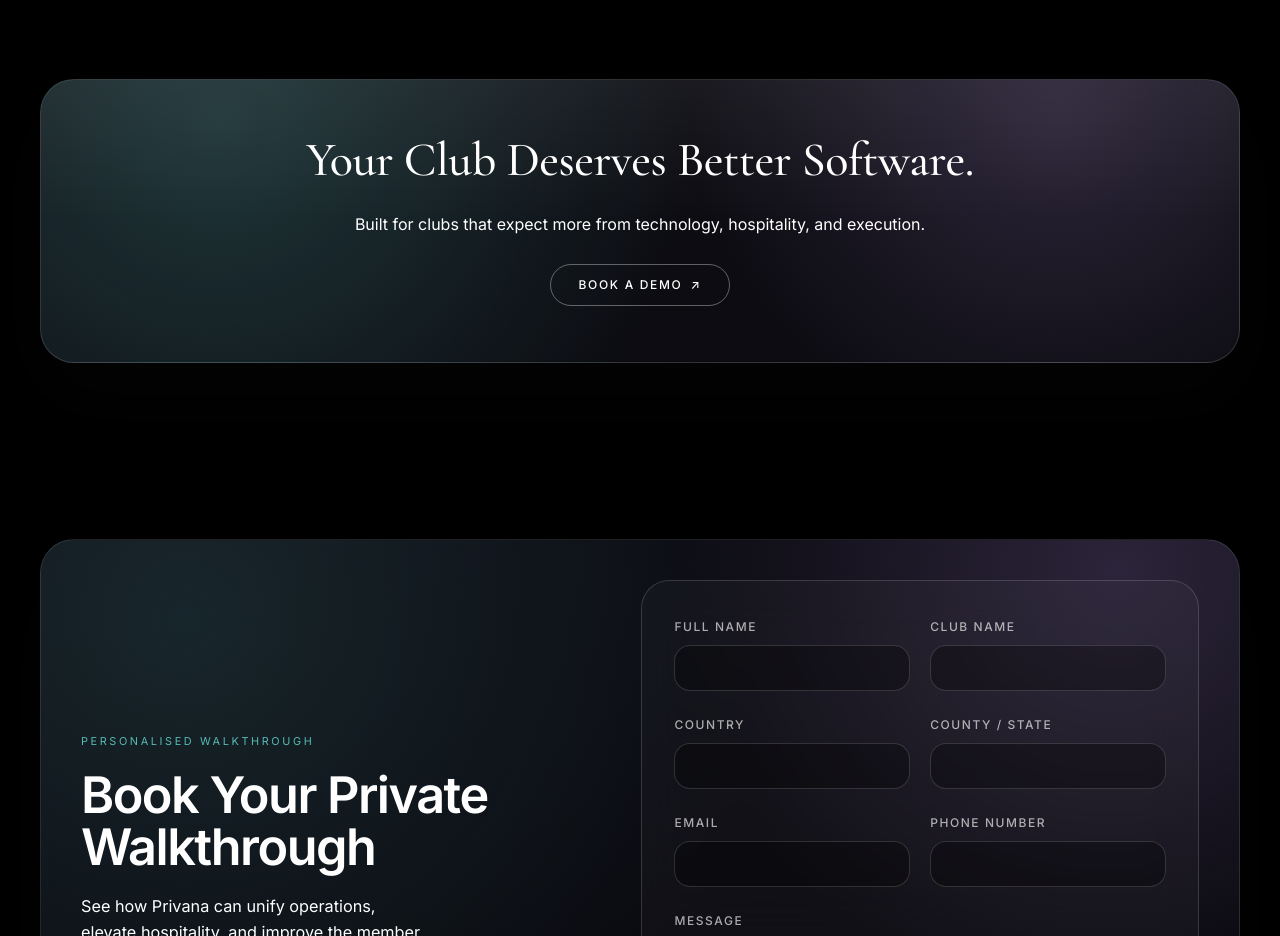
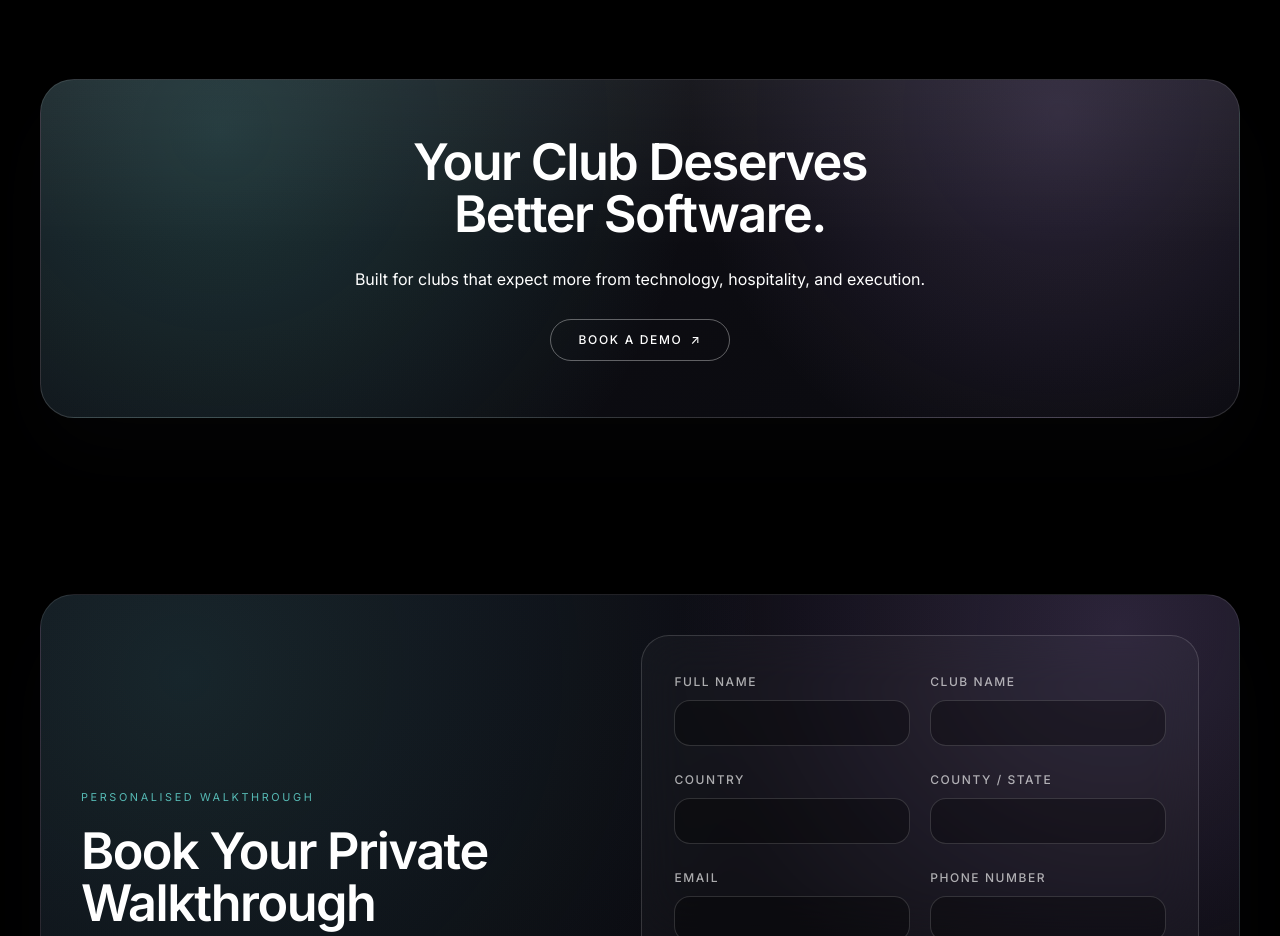
Before and after one commit to GaryPrivana/privana-website, a Next.js app: page / in a window 1280 px wide. Shown: the part 7800-8736 px from the top of the page. Built offline with nearby package versions, Linux system fonts and the light colour scheme.

Commit message:
Unify CTA heading typography with premium sans style

```diff
--- a/components/homepage.tsx
+++ b/components/homepage.tsx
@@ -445,7 +445,7 @@
             <div className="relative overflow-hidden rounded-[34px] border border-white/15 bg-[radial-gradient(circle_at_15%_15%,rgba(98,213,206,0.2),transparent_45%),radial-gradient(circle_at_85%_10%,rgba(175,139,218,0.2),transparent_35%),linear-gradient(160deg,#0f0f15,#0a0a0f)] p-10 text-center shadow-[0_32px_80px_rgba(8,8,12,0.45)] sm:p-14">
               <div className="pointer-events-none absolute inset-0 bg-gradient-to-b from-white/5 via-transparent to-transparent" />
               <div className="relative z-10 flex flex-col gap-7">
-                <h3 className="text-balance font-display text-3xl font-medium tracking-[-0.01em] sm:text-5xl">
+                <h3 className="max-w-[16ch] self-center text-pretty text-[2.35rem] font-semibold leading-[1.03] tracking-[-0.03em] sm:text-[3.15rem]">
                   Your Club Deserves Better Software.
                 </h3>
                 <p className="mx-auto max-w-2xl text-white/72">
```
